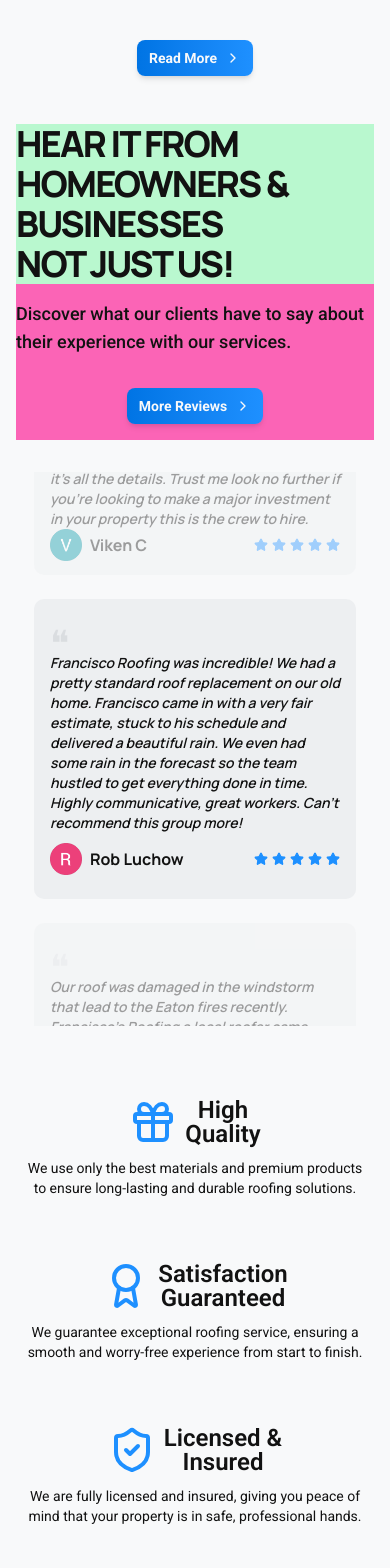
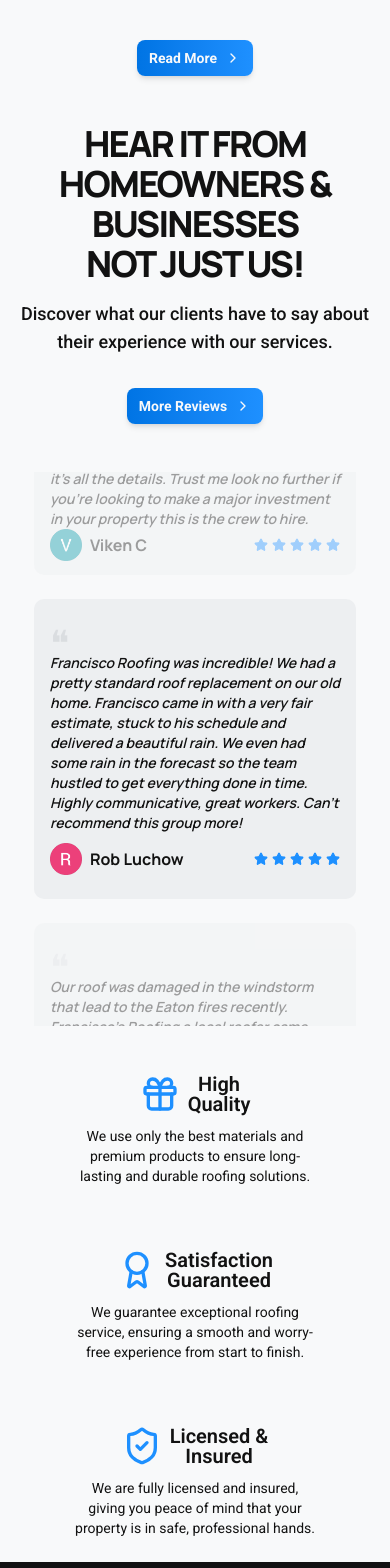
Before and after one commit to stevenpartida/franciscosroofinginc-website, a Next.js app: page / in a window 390 px wide. Shown: the part 2100-3668 px from the top of the page. Built offline with nearby package versions, Linux system fonts and the light colour scheme.

Commit message:
clean cta component

```diff
--- a/app/(root)/page.tsx
+++ b/app/(root)/page.tsx
@@ -43,7 +43,7 @@ const stats = [
 const guarantees = [
   {
     id: 1,
-    icon: <Gift className="text-highlight w-12 h-12" />,
+    icon: <Gift className="text-highlight w-10 h-10 md:w-12 md:h-12" />,
     title: (
       <>
         High <br /> Quality
@@ -54,7 +54,7 @@ const guarantees = [
   },
   {
     id: 2,
-    icon: <Award className="text-highlight w-12 h-12" />,
+    icon: <Award className="text-highlight w-10 h-10 md:w-12 md:h-12" />,
     title: (
       <>
         Satisfaction <br /> Guaranteed
@@ -65,7 +65,7 @@ const guarantees = [
   },
   {
     id: 3,
-    icon: <ShieldCheck className="text-highlight w-12 h-12" />,
+    icon: <ShieldCheck className="text-highlight w-10 h-10 md:w-12 md:h-12" />,
     title: (
       <>
         Licensed & <br /> Insured
@@ -217,13 +217,13 @@ export default function Home() {
       </section>
       {/* Testimonials Section */}
       <section className="lg:flex lg:flex-row justify-center px-4 py-6 lg:px-14 lg:py-14 overflow-hidden ">
-        <div className="flex flex-col justify-center mb-8 w-full mx-auto bg-pink-400">
+        <div className="flex flex-col justify-center mb-8 w-full mx-auto ">
           <div className="flex flex-col ">
-            <h1 className="uppercase  font-extrabold font-manrope text-4xl tracking-tighter lg:text-balance text-black bg-green-200">
+            <h1 className="uppercase  font-extrabold font-manrope text-4xl tracking-tighter text-center  md:text-start md:text-balance text-black ">
               Hear it from <br /> Homeowners & Businesses <br />
               Not just us!
             </h1>
-            <p className="font-roboto text-lg font-medium lg:text-base text-black my-4">
+            <p className="font-roboto text-lg font-medium text-center md:text-start lg:text-base text-black my-4">
               Discover what our clients have to say about their experience with
               our services.
             </p>
@@ -241,7 +241,7 @@ export default function Home() {
         <ReviewCarousel />
       </section>
       {/* Guarantees Section */}
-      <section className="w-full text-black py-12 sm:py-18">
+      <section className="w-full text-black px-4 py-6 lg:py-12 ">
         <div className="mx-auto max-w-7xl px-6 lg:px-8 font-roboto">
           <dl className="grid grid-cols-1 gap-x-8 gap-y-16 text-center lg:grid-cols-3">
             {guarantees.map((guarantee) => (
@@ -249,12 +249,12 @@ export default function Home() {
                 key={guarantee.id}
                 className="mx-auto flex max-w-md flex-col gap-y-3 "
               >
-                <dt className="text-sm font-normal text-balance">
+                <dt className="text-sm font-normal  text-balance ">
                   {guarantee.description}
                 </dt>
                 <dd className="order-first flex flex-row items-center justify-center space-x-2">
                   <div>{guarantee.icon}</div>
-                  <div className="font-roboto text-black text-2xl text-center font-semibold leading-none">
+                  <div className="font-roboto text-black text-xl md:text-2xl text-center font-semibold leading-none">
                     {guarantee.title}
                   </div>
                 </dd>
@@ -307,7 +307,7 @@ export default function Home() {
         <LogoCloud />
       </section>
       {/* CTA Section */}
-      <section className="w-full lg:px-14 lg:pb-14">
+      <section className="w-full  lg:px-14 lg:pb-14">
         <CTA />
       </section>
     </main>
```
Also changed, not shown: components/CTA.tsx (+11 -3 lines).
